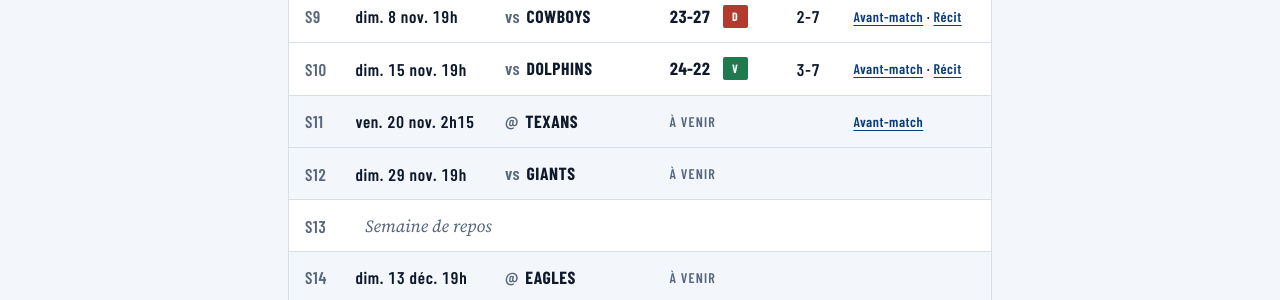
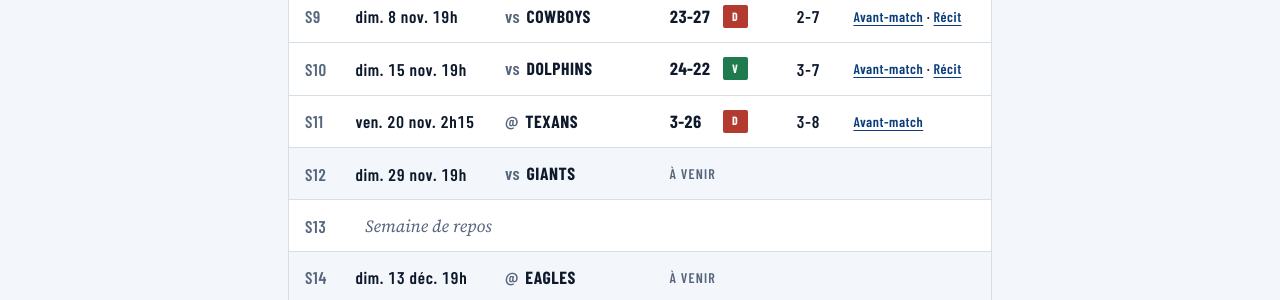
Before and after one commit to laruadebleue/laruadebleue.github.io, a Jekyll site: the page built from saison-2026.html, in a window 1280 px wide. Shown: the part 910-1210 px from the top of the page. Built offline with Jekyll 4.4.1, drawn with Linux system fonts in a browser that asks for light colours.

Commit message:
Brève : Colts 3 - 26 Texans ; score de la semaine 11 dans le calendrier

```diff
--- a/_data/saison2026.yml
+++ b/_data/saison2026.yml
@@ -88,6 +88,9 @@
   heure: "2h15"
   lieu: exterieur
   adversaire: Texans
+  score_colts: 3
+  score_adversaire: 26
+  bilan: "3-8"
 - semaine: 12
   date: 2026-11-29
   heure: "19h"
```
Also changed, not shown: _breves/2026-11-20-0717.md (added, +6 -0 lines).
